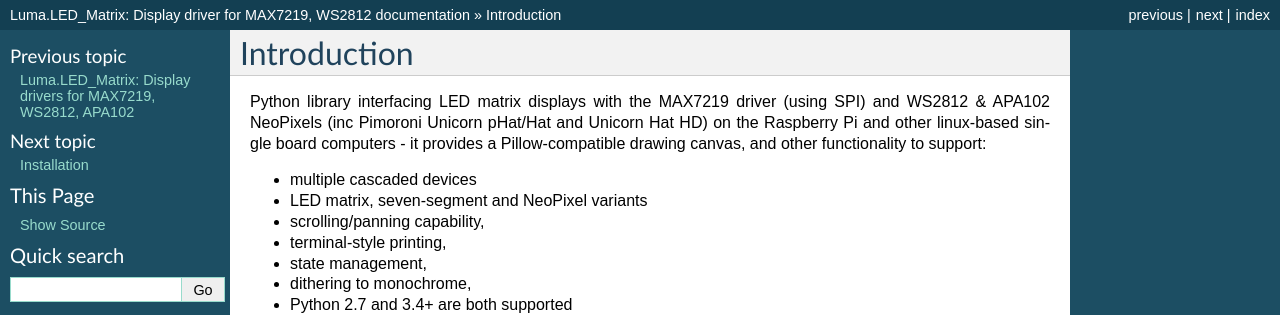
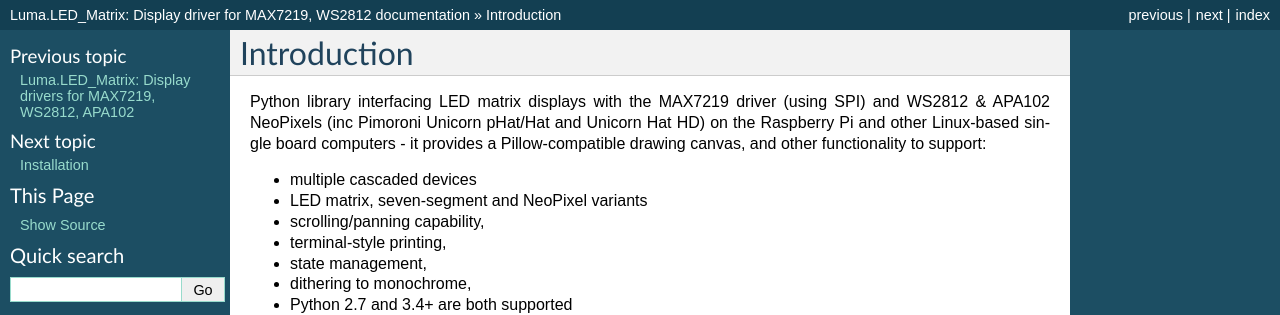
Before and after one commit to rm-hull/luma.led_matrix, a Sphinx documentation site: the page built from doc/intro.rst, in a window 1280 px wide. Shown: the top 315 px of the page. Built offline with Sphinx 7.4.7, drawn with Linux system fonts in a browser that asks for light colours; the version number could not be read and is left out.

Commit message:
Respond to PR comments

```diff
--- a/README.rst
+++ b/README.rst
@@ -29,7 +29,7 @@
 
 Python library interfacing LED matrix displays with the MAX7219 driver (using
 SPI) and WS2812 & APA102 NeoPixels (inc Pimoroni Unicorn pHat/Hat and Unicorn
-Hat HD) on the Raspberry Pi and other linux-based single board computers - it
+Hat HD) on the Raspberry Pi and other Linux-based single board computers - it
 provides a Pillow-compatible drawing canvas, and other functionality to
 support:
 
--- a/doc/intro.rst
+++ b/doc/intro.rst
@@ -2,7 +2,7 @@
 ------------
 Python library interfacing LED matrix displays with the MAX7219 driver (using
 SPI) and WS2812 & APA102 NeoPixels (inc Pimoroni Unicorn pHat/Hat and Unicorn
-Hat HD) on the Raspberry Pi and other linux-based single board computers - it
+Hat HD) on the Raspberry Pi and other Linux-based single board computers - it
 provides a Pillow-compatible drawing canvas, and other functionality to
 support:
 
--- a/doc/python-usage.rst
+++ b/doc/python-usage.rst
@@ -357,8 +357,8 @@
 Pimoroni Unicorn HAT HD
 """""""""""""""""""""""
 Pimoroni sells the `Unicorn HAT HD <https://shop.pimoroni.com/products/unicorn-hat-hd>`_,
-comprising 256 high-intensity RGB LEDs a 16x16 arrangement. The pixels driven by ARM STM32F
-making the display appear as an SPI device:
+comprising 256 high-intensity RGB LEDs in a 16x16 arrangement. The pixels are driven by an
+ARM STM32F making the display appear as an SPI device:
 
 .. code:: python
 
```
